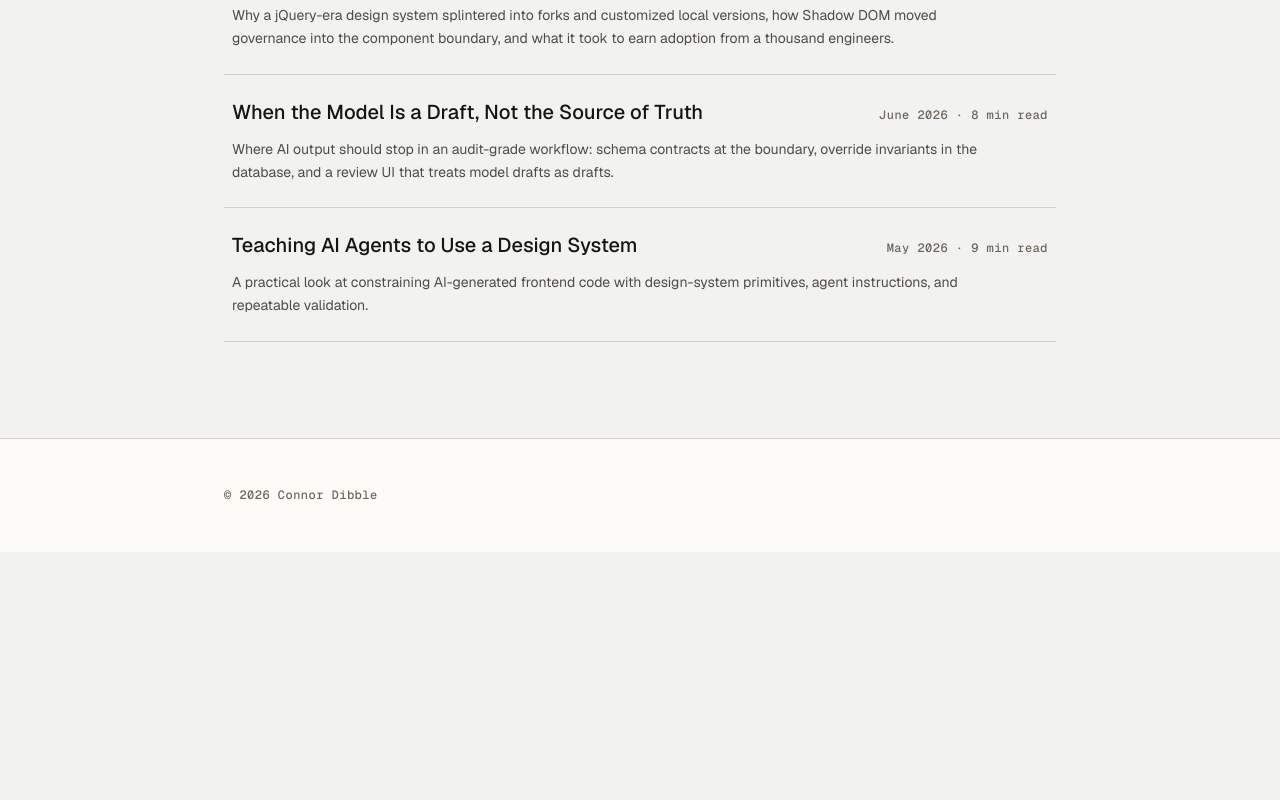
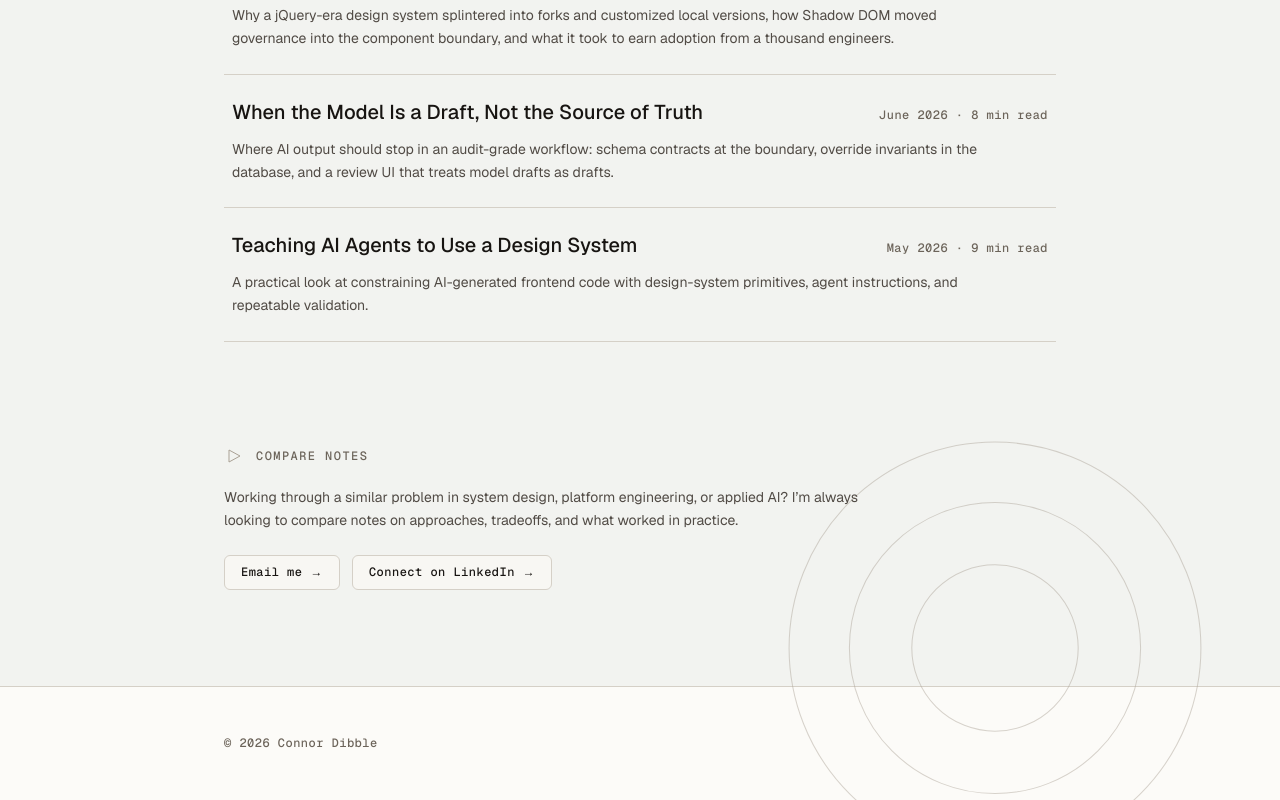
Before and after one commit to connordibble/connordibble.dev, a Next.js app: page /writing in a window 1280 px wide. Shown: the part 1269-2069 px from the top of the page. Before the commit the page ends 1821 px from the top, so only its background shows below. Built offline with nearby package versions, Linux system fonts and the light colour scheme.

Commit message:
feat: add a Compare Notes contact prompt to the writing pages

```diff
--- a/src/app/writing/[slug]/page.tsx
+++ b/src/app/writing/[slug]/page.tsx
@@ -7,6 +7,7 @@ import { Footer } from "@/components/footer";
 import { Nav } from "@/components/nav";
 import { RelatedReading } from "@/components/related-reading";
 import { SectionLabel } from "@/components/section-label";
+import { WritingContact } from "@/components/writing-contact";
 import { WritingFigure } from "@/components/writing-figures";
 import {
   getWritingPostBySlug,
@@ -108,6 +109,7 @@ export default async function WritingPostPage({
             ))}
           </div>
 
+          <WritingContact essayTitle={post.title} className="mt-16" />
           <RelatedReading items={resolveRelated(post.related)} />
         </article>
       </main>
--- a/src/app/writing/page.tsx
+++ b/src/app/writing/page.tsx
@@ -5,6 +5,7 @@ import { Footer } from "@/components/footer";
 import { Nav } from "@/components/nav";
 import { SectionLabel } from "@/components/section-label";
 import { WritingCard } from "@/components/writing-card";
+import { WritingContact } from "@/components/writing-contact";
 import { WritingIndex } from "@/components/writing-index";
 import { WritingRow } from "@/components/writing-row";
 import { getFeaturedWriting, writingPosts } from "@/data/writing";
@@ -78,9 +79,10 @@ export default function WritingPage() {
           <Suspense fallback={<WritingListFallback />}>
             <WritingIndex posts={indexPosts} />
           </Suspense>
+          <WritingContact className="mt-16" />
         </section>
       </main>
-      <Footer rings={false} />
+      <Footer />
     </>
   );
 }
--- /dev/null
+++ b/src/components/writing-contact.tsx
@@ -0,0 +1,55 @@
+import { PillLink } from "./pill-link";
+import { SectionLabel } from "./section-label";
+
+type WritingContactProps = {
+  essayTitle?: string;
+  className?: string;
+};
+
+const linkedinHref = "https://www.linkedin.com/in/connor-j-dibble";
+
+export function WritingContact({
+  essayTitle,
+  className = "",
+}: WritingContactProps) {
+  const subject = essayTitle
+    ? `Comparing notes on ${essayTitle}`
+    : "Comparing notes on your writing";
+  const emailHref = `mailto:dibbleconnor@gmail.com?subject=${encodeURIComponent(subject)}`;
+
+  return (
+    <section
+      className={[
+        "max-w-3xl pt-10",
+        className,
+      ].join(" ")}
+    >
+      <SectionLabel mark="triangle">Compare Notes</SectionLabel>
+      <p className="mt-5 max-w-2xl text-body-small leading-relaxed text-text-muted text-pretty">
+        {essayTitle
+          ? "If this essay connects to a problem you’re working through, I’m always glad to compare notes on the approach, tradeoffs, or where your experience differs."
+          : "Working through a similar problem in system design, platform engineering, or applied AI? I’m always looking to compare notes on approaches, tradeoffs, and what worked in practice."}
+      </p>
+      <ul className="mt-6 flex flex-wrap gap-3">
+        <li>
+          <PillLink
+            href={emailHref}
+            label="Email me"
+            ariaLabel={
+              essayTitle
+                ? `Email Connor Dibble about ${essayTitle}`
+                : "Email Connor Dibble about his writing"
+            }
+          />
+        </li>
+        <li>
+          <PillLink
+            href={linkedinHref}
+            label="Connect on LinkedIn"
+            ariaLabel="Connect with Connor Dibble on LinkedIn"
+          />
+        </li>
+      </ul>
+    </section>
+  );
+}
```
